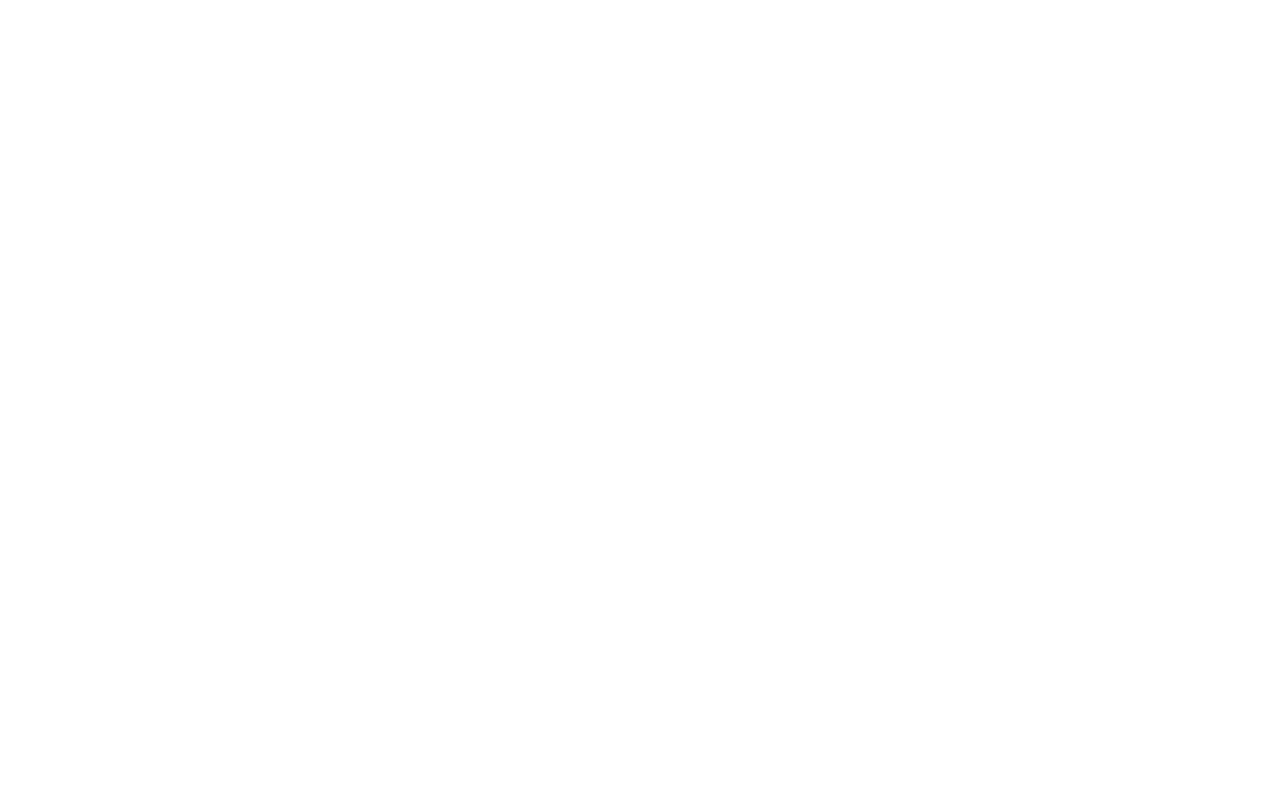
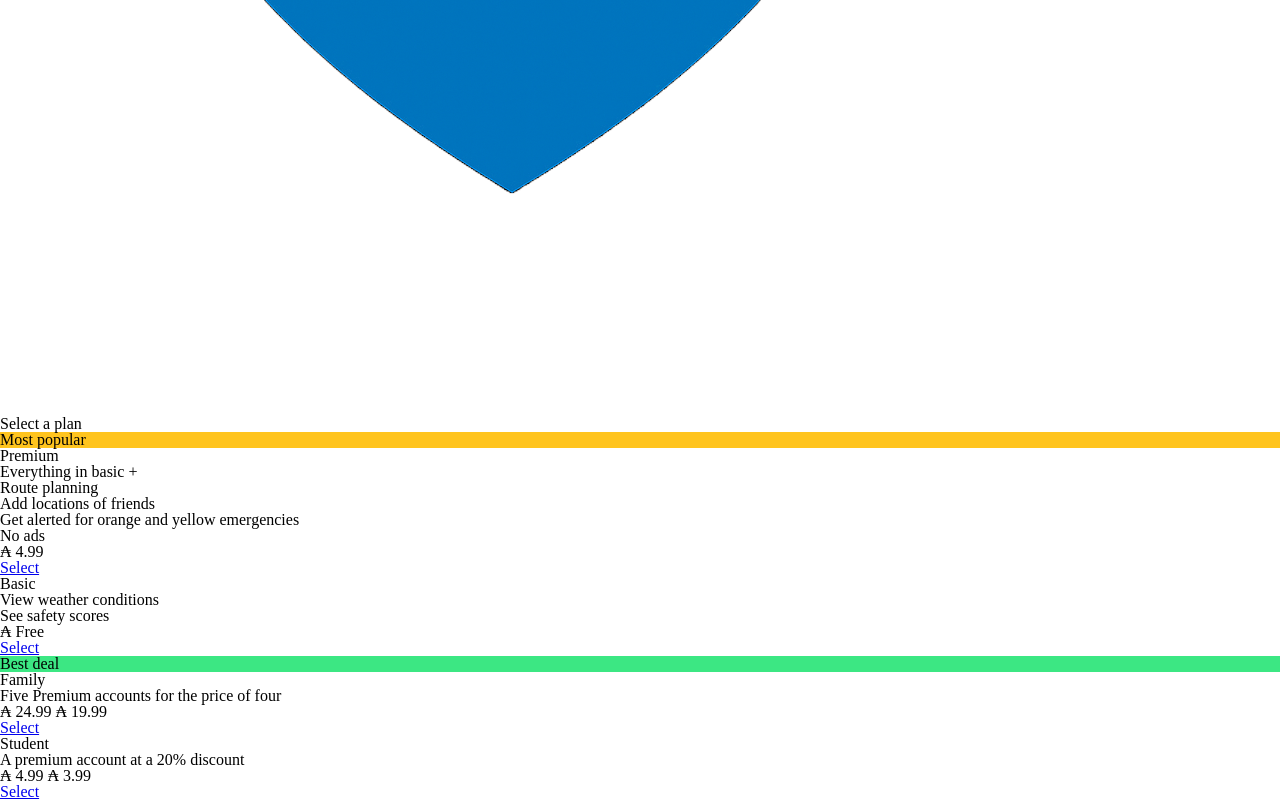
Before and after one commit to Tim-Pirotte/poc, a Vue app in the folder AdriaShield/: page /plans in a window 1280 px wide. Shown: the part 1123-1923 px from the top of the page. Before the commit the page ends 800 px from the top, so only its background shows below. Built offline with nearby package versions, Linux system fonts and the light colour scheme.

Commit message:
Adds the html for the plans page

```diff
--- /dev/null
+++ b/AdriaShield/src/components/Plan.vue
@@ -0,0 +1,20 @@
+<script setup>
+import PlanContent from './PlanContent.vue';
+
+defineProps({
+  plan: Object
+});
+</script>
+
+<template>
+<p v-if="plan.label" :style="{ backgroundColor: plan.label.color }">{{ plan.label.content }}</p>
+<h2>{{ plan.name }}</h2>
+
+<PlanContent :nodes="plan.content" />
+
+<h3><span v-if="plan.oldPrice">₳ {{ plan.oldPrice }}</span> ₳ {{ plan.price? plan.price : "Free" }}</h3>
+<router-link to="/confirm-plan">Select</router-link>
+</template>
+
+<style scoped>
+</style>
--- /dev/null
+++ b/AdriaShield/src/components/PlanContent.vue
@@ -0,0 +1,20 @@
+<script setup>
+const props = defineProps({
+  nodes: {
+    type: Array,
+    required: true
+  }
+});
+</script>
+
+<template>
+    <template v-for="(node, i) in nodes" :key="i">
+        <h4 v-if="node.type === 'heading'">{{ node.content }}</h4>
+        <p v-else-if="node.type === 'text'">{{ node.content }}</p>
+        <ul v-else-if="node.type === 'list'">
+            <li v-for="(li, j) in node.content" :key="j">
+                <PlanContent :nodes="[li]" />
+            </li>
+        </ul>
+    </template>
+</template>
--- /dev/null
+++ b/AdriaShield/src/mock-data/plans.json
@@ -0,0 +1,51 @@
+[
+    {
+        "id": 1,
+        "name": "Premium",
+        "label": { "content": "Most popular", "color": "#FFC41E" },
+        "content": [
+            { "type": "heading", "content": "Everything in basic +"},
+            { "type": "list", "content": [
+                { "type": "text", "content": "Route planning" },
+                { "type": "text", "content": "Add locations of friends" },
+                { "type": "text", "content": "Get alerted for orange and yellow emergencies" },
+                { "type": "text", "content": "No ads" }
+            ] }
+        ],
+        "price": "4.99",
+        "oldPrice": null
+    },
+    {
+        "id": 2,
+        "name": "Basic",
+        "label": null,
+        "content": [
+            { "type": "list", "content": [
+                { "type": "text", "content": "View weather conditions" },
+                { "type": "text", "content": "See safety scores" }
+            ] }
+        ],
+        "price": null,
+        "oldPrice": null
+    },
+    {
+        "id": 3,
+        "name": "Family",
+        "label": { "content": "Best deal", "color": "#3CE783" },
+        "content": [
+            { "type": "text", "content": "Five Premium accounts for the price of four" }
+        ],
+        "price": "19.99",
+        "oldPrice": "24.99"
+    },
+    {
+        "id": 4,
+        "name": "Student",
+        "label": null,
+        "content": [
+            { "type": "text", "content": "A premium account at a 20% discount" }
+        ],
+        "price": "3.99",
+        "oldPrice": "4.99"
+    }
+]
--- a/AdriaShield/src/pages/AuthPage.vue
+++ b/AdriaShield/src/pages/AuthPage.vue
@@ -3,7 +3,7 @@
 </script>
 
 <template>
-  <AdriaShieldLogo></AdriaShieldLogo>
+  <AdriaShieldLogo/>
   <h1>AdriaShield</h1>
   <h2>For a safer future</h2>
   <router-link to="/plans">Authenticate</router-link>
--- a/AdriaShield/src/pages/PlanPage.vue
+++ b/AdriaShield/src/pages/PlanPage.vue
@@ -1,9 +1,29 @@
 <script setup>
+import { ref, onMounted } from 'vue';
+
+import AdriaShieldLogo from '../components/icons/AdriaShieldLogo.vue';
+import Plan from '../components/Plan.vue';
+import plansData from '../mock-data/plans.json';
+
+const plans = ref([]);
+
+onMounted(() => {
+  plans.value = plansData;
+});
 </script>
 
 <template>
-  <h1>PlanPage</h1>
-  <router-link to="/confirm-plan">Select</router-link>
+  <header>
+    <AdriaShieldLogo/>
+    <h1>Select a plan</h1>
+  </header>
+  <main>
+    <Plan
+      v-for="plan in plans"
+      :key="plan.id"
+      :plan="plan"
+    />
+  </main>
 </template>
 
 <style scoped>
```
